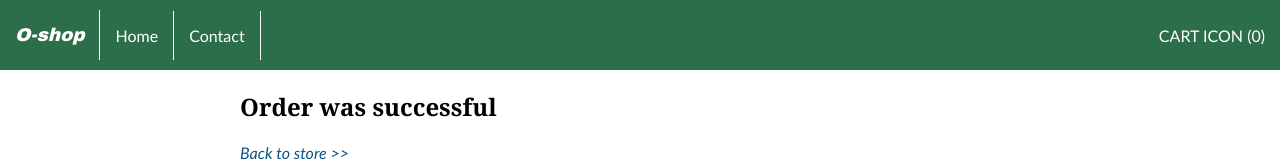
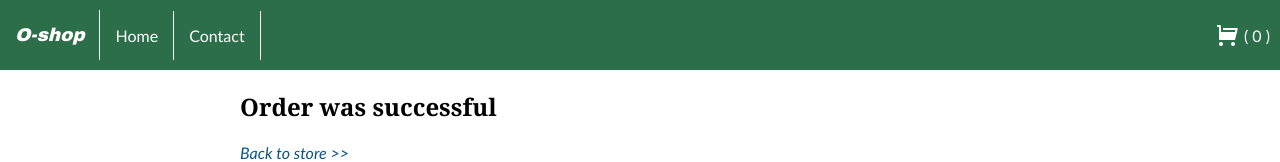
Before and after one commit to Lodoen/online-shop, a React (Vite) app: page /checkoutSuccess in a window 1280 px wide. Shown: the top 162 px of the page. Built offline with nearby package versions, Linux system fonts and the light colour scheme.

Commit message:
Adds cart icon

```diff
--- a/src/components/ui/CartIcon/index.jsx
+++ b/src/components/ui/CartIcon/index.jsx
@@ -1,9 +1,18 @@
 import { useContext } from "react";
 import { Link } from "react-router-dom";
+import { RiShoppingCartFill } from "react-icons/ri";
 
 import { CartLengthContext } from "../../Layout";
+import { CartIconContainer } from "./index.styles";
 
 export default function CartIcon() {
   const { itemsInCart } = useContext(CartLengthContext);
-  return <Link to="/checkout">CART ICON ({itemsInCart})</Link>;
+  return (
+    <CartIconContainer>
+      <Link to="/checkout">
+        <RiShoppingCartFill />
+        <span>( {itemsInCart} )</span>
+      </Link>
+    </CartIconContainer>
+  );
 }
--- /dev/null
+++ b/src/components/ui/CartIcon/index.styles.js
@@ -0,0 +1,16 @@
+import styled from "styled-components";
+
+export const CartIconContainer = styled.div`
+  a {
+    display: flex;
+    align-items: center;
+    justify-content: center;
+    padding: 0;
+  }
+  svg {
+    font-size: 1.5rem;
+  }
+  span {
+    margin: 0 10px 0 5px;
+  }
+`;
```
